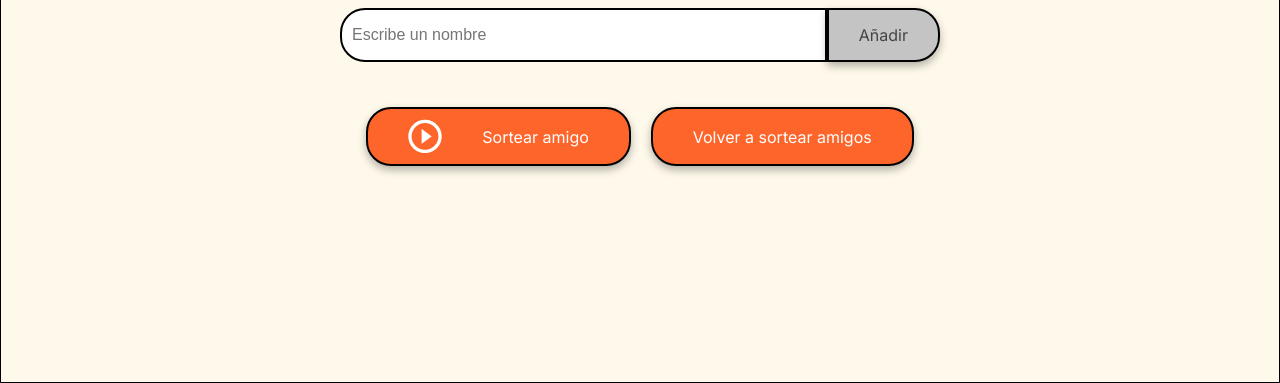
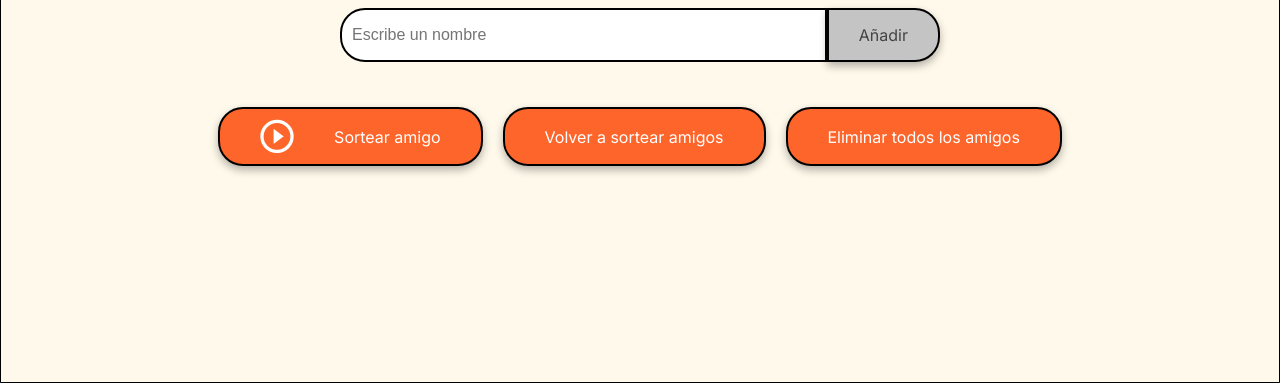
Before and after one commit to Antonio88813/amigo-secreto, a plain HTML site: page index.html in a window 1280 px wide. Shown: the part 417-800 px from the top of the page. Drawn offline with Linux system fonts and the light colour scheme.

Commit message:
Función para eliminar todos los nombres

```diff
--- a/app.js
+++ b/app.js
@@ -83,3 +83,11 @@ function reiniciarJuego(){
     document.getElementById("resultado").innerHTML = "El sorteo vuelve a empezar";
     document.getElementById('reiniciar-sorteo').setAttribute('disabled','true');
 }
+
+//Función para eliminar todos los nombres
+function eliminarTodoLosAmigos(){
+    amigos = [];
+    sorteados = [];
+    document.getElementById("resultado").innerHTML = "";
+    actualizarListaDeAmigos()
+}
--- a/index.html
+++ b/index.html
@@ -34,6 +34,9 @@
                 <button class="button-draw" onclick="reiniciarJuego()" id="reiniciar-sorteo" aria-label="Sortear amigo secreto" disabled>
                     Volver a sortear amigos
                 </button>
+                <button class="button-draw" onclick="eliminarTodoLosAmigos()" id="eliminar-todos-los-amigos" aria-label="Sortear amigo secreto">
+                    Eliminar todos los amigos
+                </button>
             </div>
             <ul id="listaAmigos" class="name-list" aria-labelledby="listaAmigos" role="list"></ul>
         </section>
```
